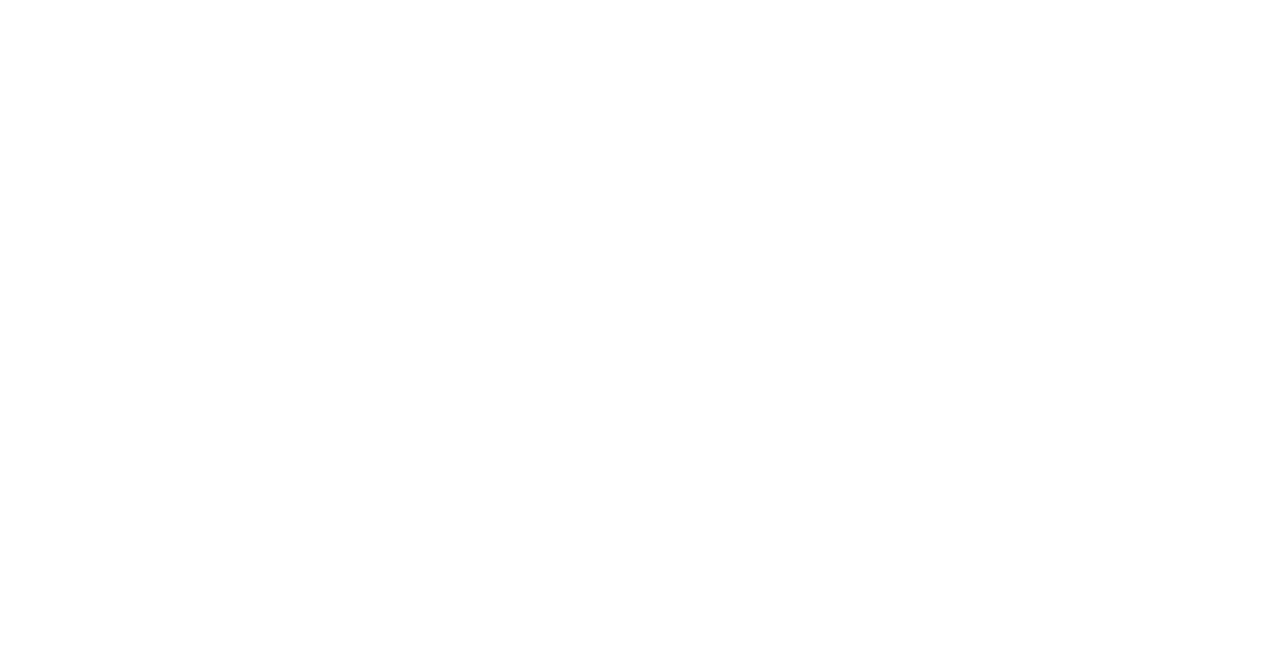
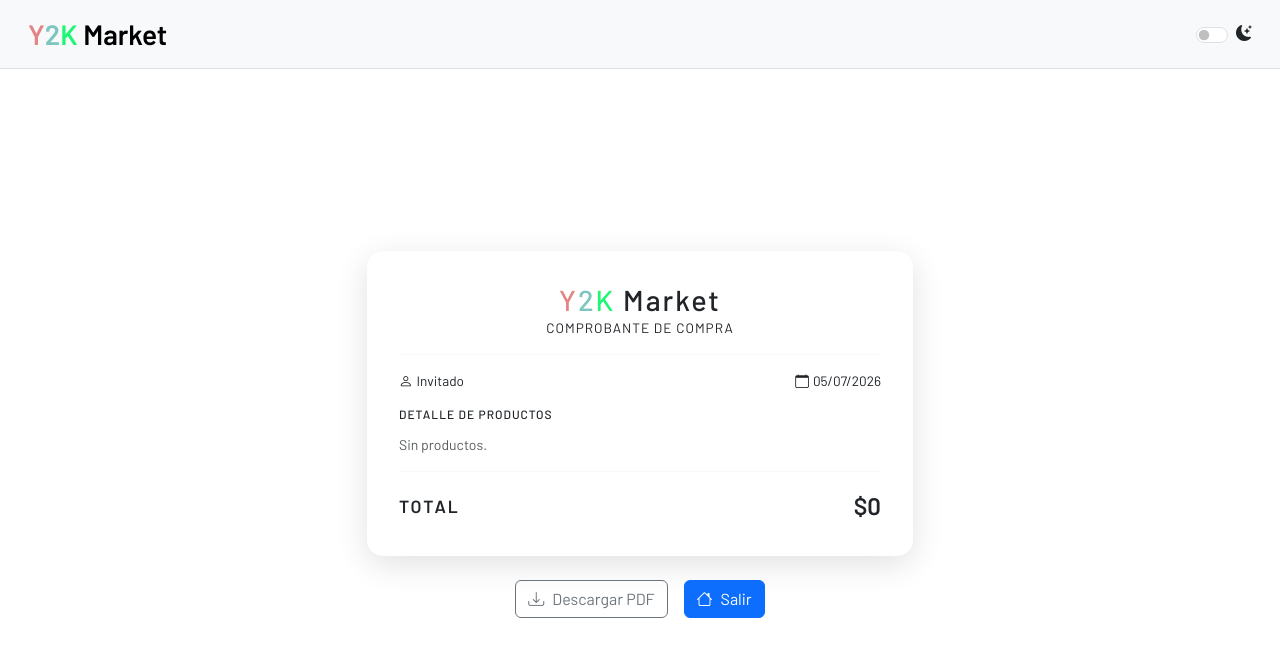
Before and after one commit to FidelEspino004/Final_Programacion-III, a plain HTML site: page frontend/html/ticket.html in a window 1280 px wide. Drawn offline with nearby package versions, Linux system fonts and the light colour scheme.

Commit message:
pantalla ticket 1 y fixs

```diff
--- /dev/null
+++ b/frontend/css/ticket.css
@@ -0,0 +1,113 @@
+/* ===== WRAPPER DEL TICKET ===== */
+.ticket-wrapper {
+    background-color: #ffffff;
+    border-radius: 16px;
+    padding: 32px;
+    box-shadow: 0 8px 32px rgba(0, 0, 0, 0.12);
+    font-family: var(--font-hud);
+}
+
+body.dark-mode .ticket-wrapper {
+    background-color: #1e1e1e;
+    box-shadow: 0 8px 32px rgba(0, 0, 0, 0.4);
+}
+
+/* ===== ENCABEZADO ===== */
+.ticket-marca {
+    font-family: var(--font-nav);
+    font-size: 1.8rem;
+    letter-spacing: 2px;
+}
+
+.ticket-subtitulo {
+    font-family: var(--font-cuerpo);
+    color: var(--texto-secundario);
+    font-size: 0.85rem;
+    letter-spacing: 1px;
+    text-transform: uppercase;
+}
+
+.ticket-meta {
+    font-family: var(--font-cuerpo);
+    font-size: 0.85rem;
+    color: var(--texto-secundario);
+}
+
+/* ===== DIVISOR ===== */
+.ticket-divisor {
+    border-color: rgba(0, 0, 0, 0.1);
+    margin: 16px 0;
+}
+
+body.dark-mode .ticket-divisor {
+    border-color: rgba(255, 255, 255, 0.1);
+}
+
+/* ===== CUERPO ===== */
+.ticket-body {
+    margin: 16px 0;
+}
+
+.ticket-seccion-titulo {
+    font-family: var(--font-cuerpo);
+    font-size: 0.75rem;
+    text-transform: uppercase;
+    letter-spacing: 1px;
+    color: var(--texto-secundario);
+    margin-bottom: 12px;
+}
+
+/* ===== ITEMS ===== */
+.ticket-item {
+    padding: 8px 0;
+    border-bottom: 1px dashed rgba(0, 0, 0, 0.08);
+}
+
+body.dark-mode .ticket-item {
+    border-bottom-color: rgba(255, 255, 255, 0.08);
+}
+
+.ticket-item:last-child {
+    border-bottom: none;
+}
+
+.ticket-item-nombre {
+    font-family: var(--font-cuerpo);
+    font-size: 0.95rem;
+    font-weight: 600;
+}
+
+.ticket-item-cantidad {
+    font-family: var(--font-hud);
+    font-size: 0.8rem;
+    color: var(--texto-secundario);
+}
+
+.ticket-item-precio {
+    font-family: var(--font-hud);
+    font-size: 0.95rem;
+    font-weight: 700;
+    color: var(--color-azul-acero);
+}
+
+/* ===== TOTAL ===== */
+.ticket-total-label {
+    font-family: var(--font-encabezados);
+    font-size: 1.1rem;
+    font-weight: 700;
+    letter-spacing: 2px;
+}
+
+.ticket-total-precio {
+    font-family: var(--font-hud);
+    font-size: 1.5rem;
+    font-weight: 700;
+    color: var(--color-azul-acero);
+}
+
+/* ===== OCULTAR BOTONES EN PDF ===== */
+@media print {
+    .no-print {
+        display: none !important;
+    }
+}
--- a/frontend/html/productos.html
+++ b/frontend/html/productos.html
@@ -105,6 +105,7 @@
 
 <script src="../js/cambiarTema.js"></script>
 <script src="../js/productos.js"></script>
+<script src="../js/carrito.js"></script>
 
 </body>
 </html>
--- a/frontend/html/ticket.html
+++ b/frontend/html/ticket.html
@@ -0,0 +1,95 @@
+<!DOCTYPE html>
+<html lang="es">
+<head>
+    <meta charset="UTF-8">
+    <meta name="viewport" content="width=device-width, initial-scale=1.0">
+    <title>Y2K Market - Ticket</title>
+
+    <link rel="icon" href="../img/L.I.Store.png" type="image/x-icon">
+    <link rel="preconnect" href="https://fonts.googleapis.com">
+    <link rel="preconnect" href="https://fonts.gstatic.com" crossorigin>
+    <link href="https://fonts.googleapis.com/css2?family=Barlow:wght@400;500;600&family=JetBrains+Mono:wght@400;700&family=Orbitron:wght@600;800&family=Prompt:wght@600;700&display=swap" rel="stylesheet">
+
+    <link href="https://cdn.jsdelivr.net/npm/bootstrap@5.3.3/dist/css/bootstrap.min.css" rel="stylesheet">
+    <link href="https://cdn.jsdelivr.net/npm/bootstrap-icons@1.10.5/font/bootstrap-icons.css" rel="stylesheet">
+
+    <link rel="stylesheet" href="../css/styles.css">
+    <link rel="stylesheet" href="../css/ticket.css">
+</head>
+<body>
+<div class="d-flex flex-column min-vh-100">
+
+    <nav class="navbar navbar-expand bg-body-tertiary border-bottom px-3">
+        <div class="container-fluid">
+            <a class="navbar-brand fw-bold fs-3" href="../index.html">
+                <span class="letra-y">Y</span><span class="letra-2">2</span><span class="letra-k">K</span>
+                Market
+            </a>
+            <div class="d-flex align-items-center gap-3 ms-auto">
+                <div class="form-check form-switch d-flex align-items-center gap-2">
+                    <input class="form-check-input" type="checkbox" id="darkmode-toggle">
+                    <label class="form-check-label" for="darkmode-toggle">
+                        <i class="bi bi-moon-stars-fill"></i>
+                    </label>
+                </div>
+            </div>
+        </div>
+    </nav>
+
+    <main class="flex-grow-1 d-flex align-items-center justify-content-center py-5">
+        <div class="container">
+            <div class="row justify-content-center">
+                <div class="col-12 col-md-8 col-lg-6">
+
+                    <div class="ticket-wrapper" id="ticket-pdf">
+
+                        <div class="ticket-header text-center">
+                            <h1 class="ticket-marca mb-0">
+                                <span class="letra-y">Y</span><span class="letra-2">2</span><span class="letra-k">K</span>
+                                Market
+                            </h1>
+                            <p class="ticket-subtitulo mb-0">Comprobante de compra</p>
+                            <hr class="ticket-divisor">
+                            <div class="d-flex justify-content-between ticket-meta">
+                                <span><i class="bi bi-person me-1"></i><span id="ticket-usuario"></span></span>
+                                <span><i class="bi bi-calendar me-1"></i><span id="ticket-fecha"></span></span>
+                            </div>
+                        </div>
+
+                        <!-- Productos -->
+                        <div class="ticket-body">
+                            <h6 class="ticket-seccion-titulo">Detalle de productos</h6>
+                            <div id="ticket-productos"></div>
+                        </div>
+
+                        <div class="ticket-footer">
+                            <hr class="ticket-divisor">
+                            <div class="d-flex justify-content-between align-items-center">
+                                <span class="ticket-total-label">TOTAL</span>
+                                <span class="ticket-total-precio" id="ticket-total"></span>
+                            </div>
+                        </div>
+
+                    </div>
+
+                    <div class="d-flex gap-3 mt-4 justify-content-center no-print">
+                        <button class="btn btn-outline-secondary" onclick="descargarPDF()">
+                            <i class="bi bi-download me-2"></i>Descargar PDF
+                        </button>
+                        <button class="btn btn-primary" onclick="salir()">
+                            <i class="bi bi-house me-2"></i>Salir
+                        </button>
+                    </div>
+
+                </div>
+            </div>
+        </div>
+    </main>
+
+</div>
+
+<script src="https://cdnjs.cloudflare.com/ajax/libs/html2pdf.js/0.10.1/html2pdf.bundle.min.js"></script>
+<script src="../js/cambiarTema.js"></script>
+<script src="../js/ticket.js"></script>
+</body>
+</html>
--- /dev/null
+++ b/frontend/js/ticket.js
@@ -0,0 +1,67 @@
+document.addEventListener("DOMContentLoaded", () => {
+    const carrito = JSON.parse(localStorage.getItem("carrito")) || [];
+    const nombreUsuario = localStorage.getItem("nombreUsuario") || "Invitado";
+
+    // ===== Usuario =====
+    document.getElementById("ticket-usuario").textContent = nombreUsuario;
+
+    // ===== Fecha de hoy =====
+    const hoy = new Date();
+    const fechaFormateada = hoy.toLocaleDateString("es-AR", {
+        day: "2-digit",
+        month: "2-digit",
+        year: "numeric"
+    });
+    document.getElementById("ticket-fecha").textContent = fechaFormateada;
+
+    // ===== Productos =====
+    const contenedor = document.getElementById("ticket-productos");
+    let total = 0;
+    let html = "";
+
+    for (let i = 0; i < carrito.length; i++) {
+        const item = carrito[i];
+        const subtotal = item.precio * item.cantidad;
+        total += subtotal;
+
+        html += `
+            <div class="ticket-item d-flex justify-content-between align-items-center">
+                <div>
+                    <span class="ticket-item-nombre">${item.nombre}</span>
+                    <span class="ticket-item-cantidad"> x${item.cantidad}</span>
+                </div>
+                <span class="ticket-item-precio">
+                    $${subtotal.toLocaleString("es-AR")}
+                </span>
+            </div>
+        `;
+    }
+
+    contenedor.innerHTML = html || "<p class='text-muted small'>Sin productos.</p>";
+
+    // ===== Total =====
+    document.getElementById("ticket-total").textContent =
+        "$" + total.toLocaleString("es-AR");
+});
+
+// ===== Descargar PDF =====
+function descargarPDF() {
+    const elemento = document.getElementById("ticket-pdf");
+
+    const opciones = {
+        margin: 10,
+        filename: "ticket-y2k-market.pdf",
+        image: { type: "jpeg", quality: 0.98 },
+        html2canvas: { scale: 2 },
+        jsPDF: { unit: "mm", format: "a5", orientation: "portrait" }
+    };
+
+    html2pdf().set(opciones).from(elemento).save();
+}
+
+// ===== Salir =====
+function salir() {
+    localStorage.removeItem("carrito");
+    localStorage.removeItem("nombreUsuario");
+    window.location.href = "../index.html";
+}
```
Also changed, not shown: frontend/html/carrito.html (+3 -3 lines), frontend/js/carrito.js (+41 -1 lines), 1 other file.
